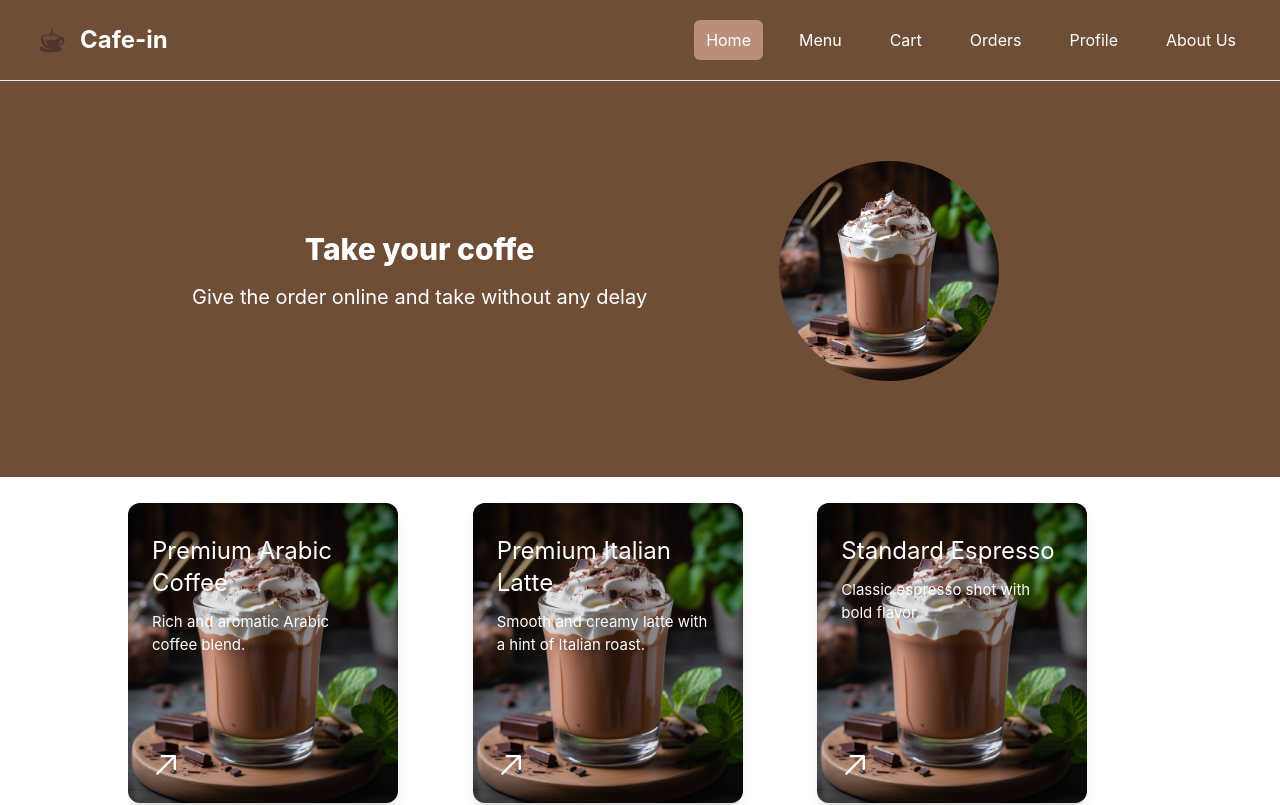
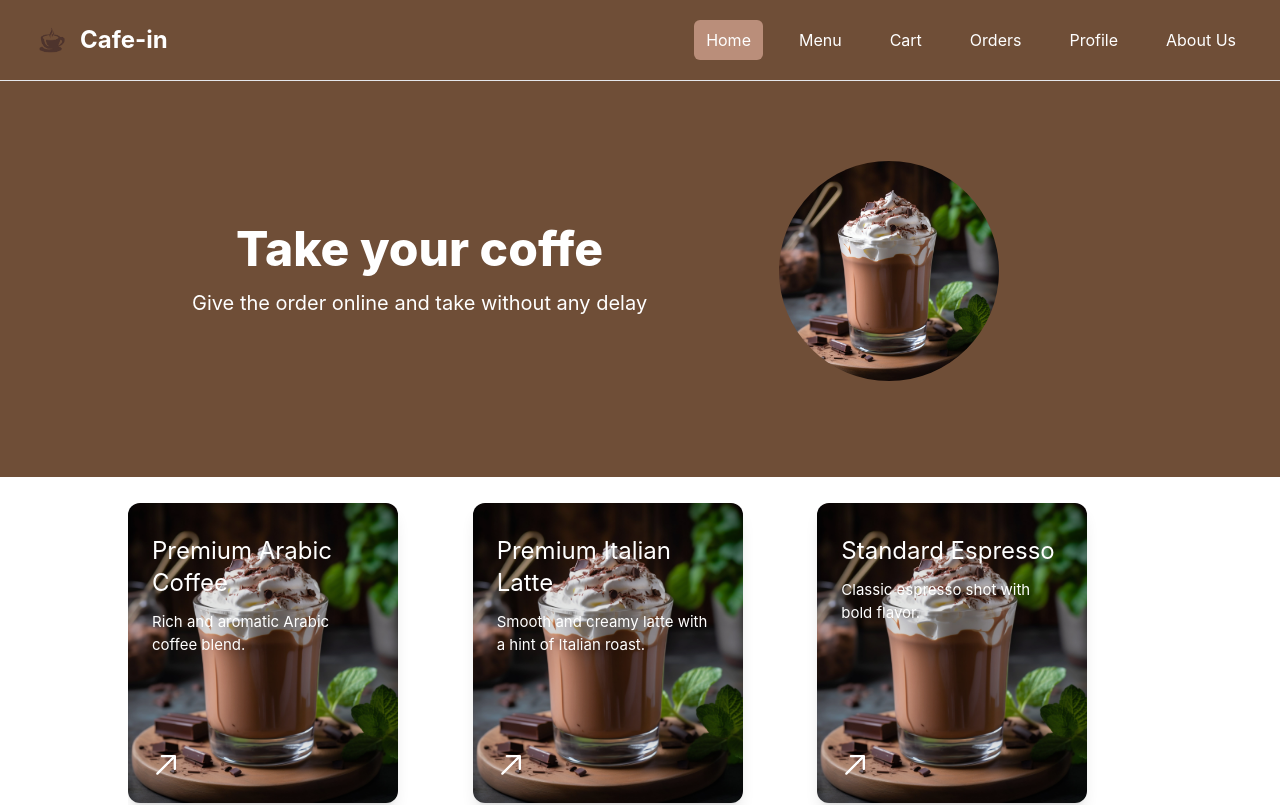
Before and after one commit to Nosver/CafeManagement, a React (Vite) app in the folder frontend/: page /HomePage in a window 1280 px wide. Shown: the top 805 px of the page. Built offline with nearby package versions, Linux system fonts and the light colour scheme.

Commit message:
Hero component changed
Size of the title part of the hero is changed. Also, vue is removed from the project.

```diff
--- a/frontend/package.json
+++ b/frontend/package.json
@@ -39,9 +39,8 @@
     "react-quill": "^2.0.0",
     "react-router-dom": "^6.22.3",
     "react-toastify": "^10.0.5",
-    "swiper": "^11.1.0",
-    "vue": "^3.4.23",
-    "styled-components": "^6.1.8"
+    "styled-components": "^6.1.8",
+    "swiper": "^11.1.0"
   },
   "devDependencies": {
     "@types/react": "^18.2.66",
--- a/frontend/src/components/Hero.jsx
+++ b/frontend/src/components/Hero.jsx
@@ -9,7 +9,7 @@ const Hero = ({
 
         <div className='max-w-7xl ml-40 mr-10 px-4 sm:px-6 lg:px-8 flex flex-col'>
           <div className='text-center flex flex-col h-full justify-center'>
-            <h1 className='text-3xl font-extrabold text-white sm:text-5xl md:text-6xl'>{title}</h1>
+            <h1 className='text-5xl font-extrabold text-white sm:text-5xl md:text-6xl'>{title}</h1>
             <p className='my-4 text-xl text-white'>{subtitle}</p>
           </div>
         </div>
--- a/frontend/src/components/partials/PasswordPopup.jsx
+++ b/frontend/src/components/partials/PasswordPopup.jsx
@@ -1,6 +1,5 @@
 import React, { useState, useEffect } from 'react';
 import 'flowbite';
-import { onMounted } from 'vue'
 import { initFlowbite } from 'flowbite'
 
 export const PasswordPopup = ({ closePopup }) => {
--- a/frontend/src/components/personel/OrderEditPopup.jsx
+++ b/frontend/src/components/personel/OrderEditPopup.jsx
@@ -1,5 +1,4 @@
 import React, { useState } from 'react';
-import { Button } from "flowbite-react";
 
 export const OrderEditPopup = ({orderItems, orderStatus, orderTotalPrice, closePopup}) => {
 
--- a/frontend/src/pages/Personel/Orders.jsx
+++ b/frontend/src/pages/Personel/Orders.jsx
@@ -1,9 +1,7 @@
 import React, { useState } from 'react';
 import { Siderbar_1 } from '../../components/personel/Siderbar_1';
-import { ItemPopup } from '../../components/personel/ItemPopup';
 import { SearchBar } from '../../components/personel/SearchBar';
 import faker from 'faker';
-import { OrderDetailsPopup } from '../../components/OrderDetailsPopup';
 import { OrderEditPopup } from '../../components/personel/OrderEditPopup';
 import styled from 'styled-components';
 
```
Also changed, not shown: 1 other file (tests, documents, lock files or other folders).
